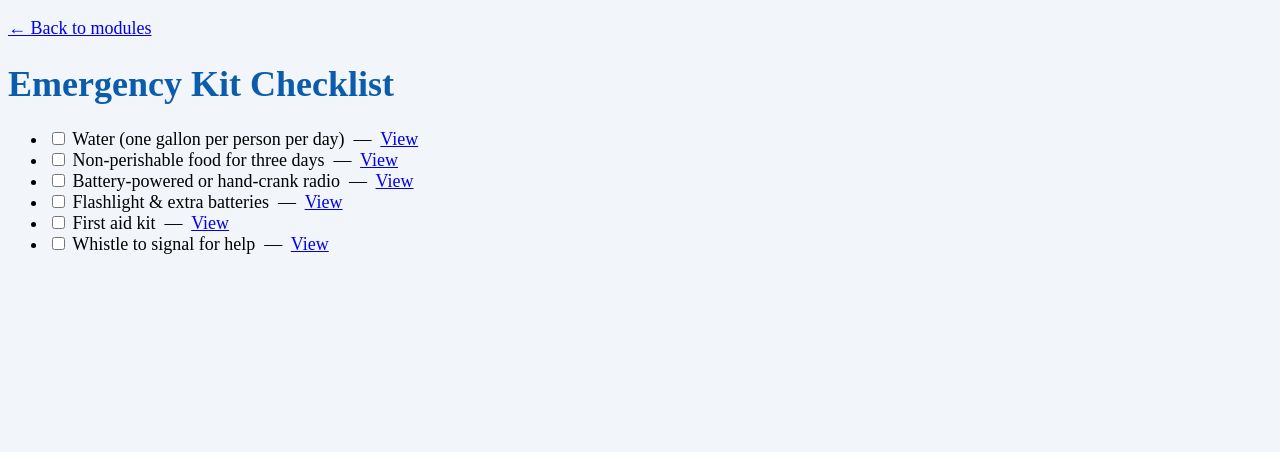
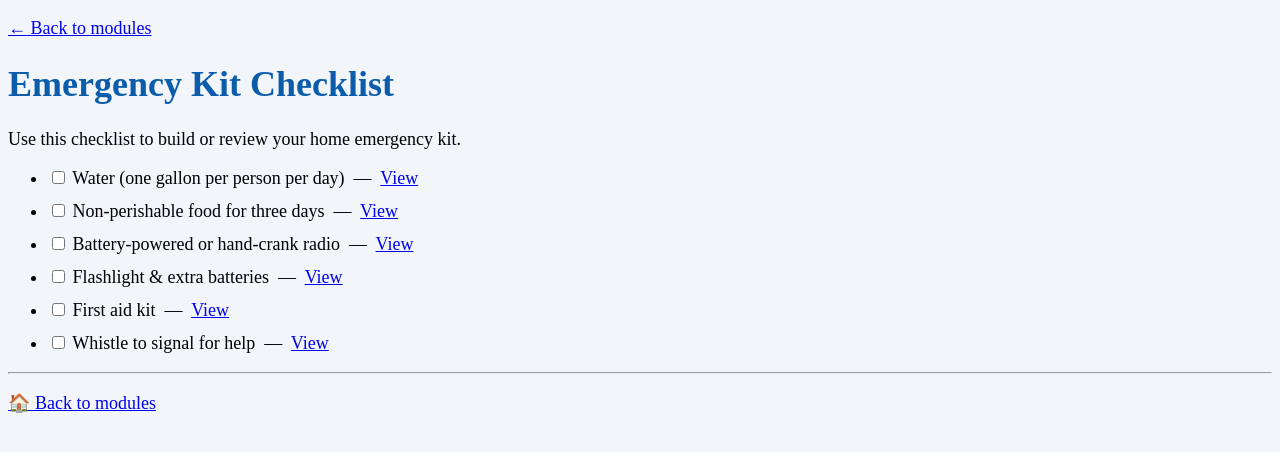
Before and after one commit to RandyNoggle/readybuddy-app, a FastAPI app: page /checklist in a window 1280 px wide. Shown: the top 452 px of the page. Run offline with FastAPI, Linux system fonts and the light colour scheme.

Commit message:
Update checklist.html

```diff
--- a/templates/checklist.html
+++ b/templates/checklist.html
@@ -3,20 +3,28 @@
 <head>
   <meta charset="utf-8">
   <title>Emergency Kit Checklist – ReadyBuddy</title>
-  <link rel="stylesheet" href="/static/style.css">
+  <!-- Version tag ensures the browser reloads the latest styles -->
+  <link rel="stylesheet" href="/static/style.css?v=2">
 </head>
 <body>
+  <div class="card">
     <p><a href="/modules">← Back to modules</a></p>
 
     <h1>Emergency Kit Checklist</h1>
+    <p class="muted">Use this checklist to build or review your home emergency kit.</p>
+
     <ul>
       {% for item in items %}
-      <li>
+        <li style="margin-bottom: 0.75rem;">
           <label><input type="checkbox"> {{ item.name }}</label>
           &nbsp;—&nbsp;
           <a href="{{ item.affiliate_url }}" target="_blank" rel="noopener">View</a>
         </li>
       {% endfor %}
     </ul>
+
+    <hr>
+    <p><a href="/modules">🏠 Back to modules</a></p>
+  </div>
 </body>
 </html>
```
Lines whose indentation alone changed are shown as unchanged.
